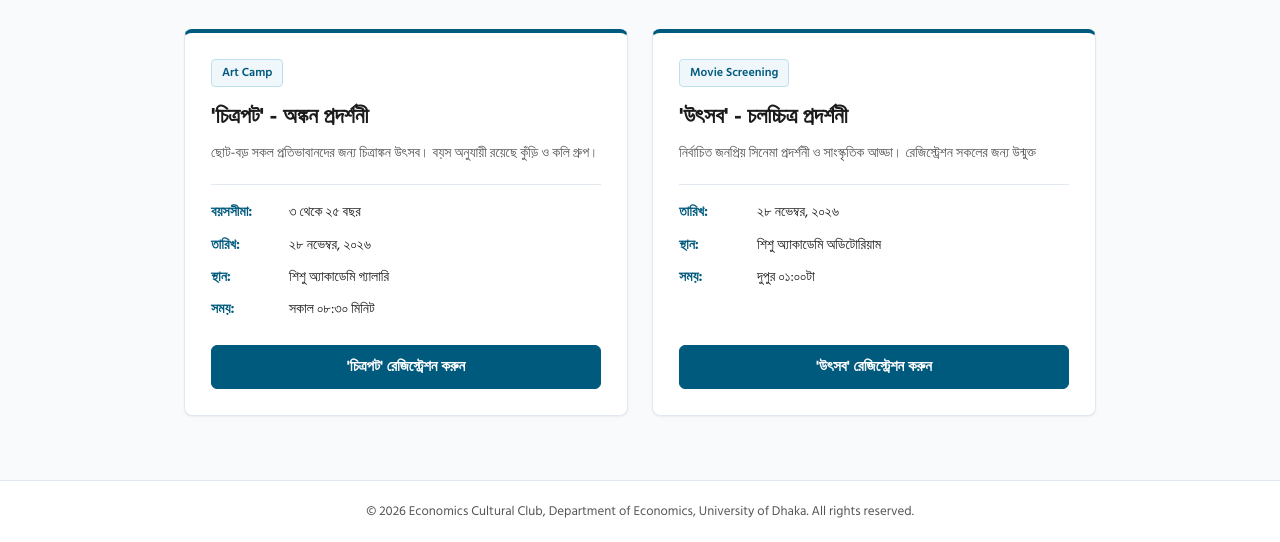
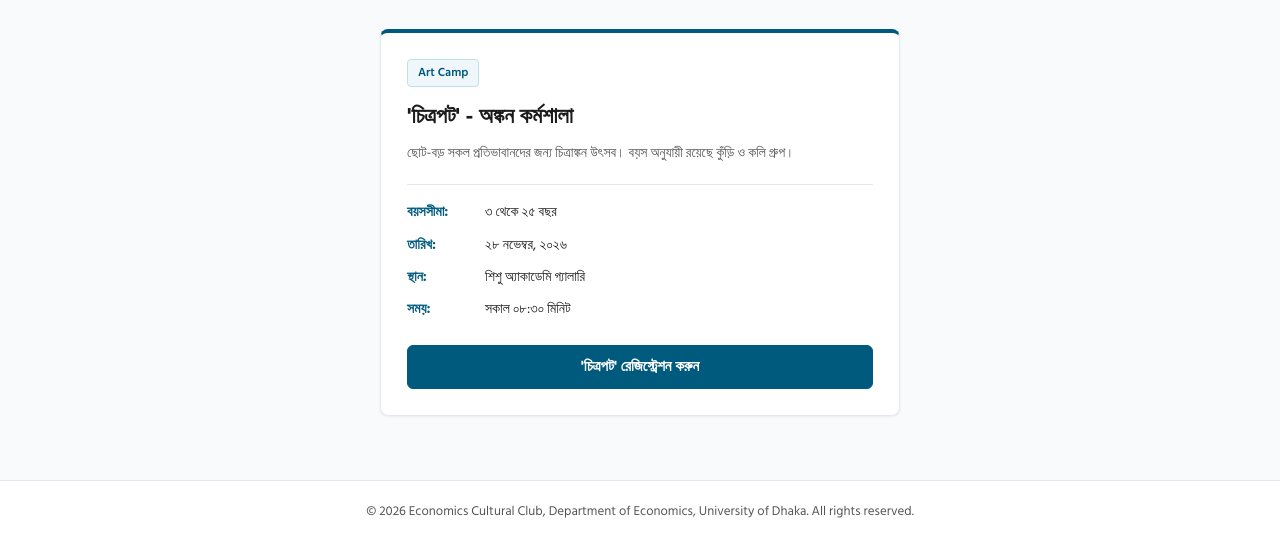
Before and after one commit to eccdu/events, a plain HTML site: page index.html in a window 1280 px wide. Shown: the part 714-1256 px from the top of the page. Drawn offline with Linux system fonts and the light colour scheme; a web font is replaced by a local one.

Commit message:
chore: temporarily hide movie screening tile sine die and rename Art Camp to 'চিত্রপট' - অঙ্কন কর্মশালা

```diff
--- a/index.html
+++ b/index.html
@@ -51,7 +51,7 @@
         <article class="event-card">
           <div>
             <span class="event-tag">Art Camp</span>
-            <h3>'চিত্রপট' - অঙ্কন প্রদর্শনী</h3>
+            <h3>'চিত্রপট' - অঙ্কন কর্মশালা</h3>
             <p class="event-desc">
               ছোট-বড় সকল প্রতিভাবানদের জন্য চিত্রাঙ্কন উৎসব। বয়স অনুযায়ী রয়েছে কুঁড়ি ও কলি গ্রুপ।
             </p>
@@ -67,8 +67,15 @@
           </a>
         </article>
 
-        <!-- Event 2: Movie Screening 'উৎসব' -->
-        <article class="event-card">
+        <!--
+          ==========================================================================
+          TEMPORARILY HIDDEN SINE DIE: Event 2: Movie Screening 'উৎসব'
+          Keep intact. Only make visible when explicitly commanded by the user.
+          To unhide, remove the comment wrapper below.
+          ==========================================================================
+        -->
+        <!--
+        <article class="event-card" id="card-movie-screening">
           <div>
             <span class="event-tag">Movie Screening</span>
             <h3>'উৎসব' - চলচ্চিত্র প্রদর্শনী</h3>
@@ -85,6 +92,7 @@
             'উৎসব' রেজিস্ট্রেশন করুন
           </a>
         </article>
+        -->
       </div>
     </section>
   </main>
--- a/style.css
+++ b/style.css
@@ -295,6 +295,12 @@ body {
   display: grid;
   grid-template-columns: repeat(auto-fit, minmax(320px, 1fr));
   gap: 24px;
+}
+
+.events-grid > .event-card:only-child {
+  max-width: 520px;
+  width: 100%;
+  margin: 0 auto;
 }
 
 .event-card {
```
Also changed, not shown: artcamp/index.html (+2 -2 lines).
